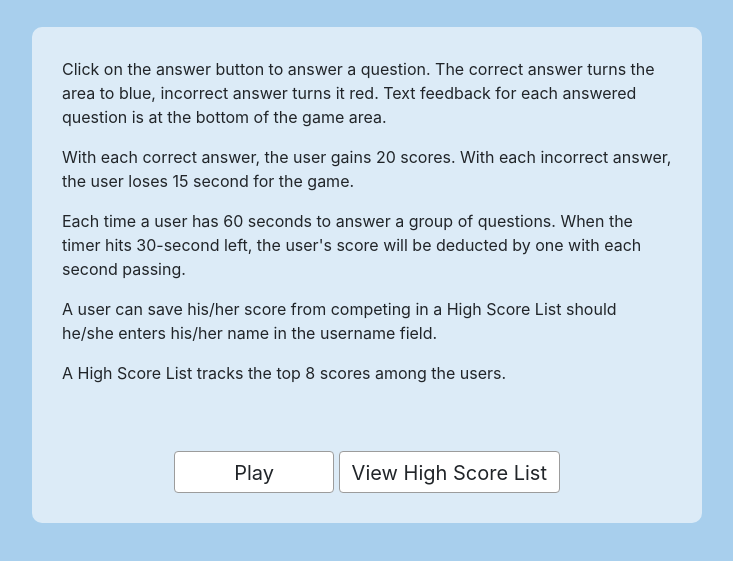
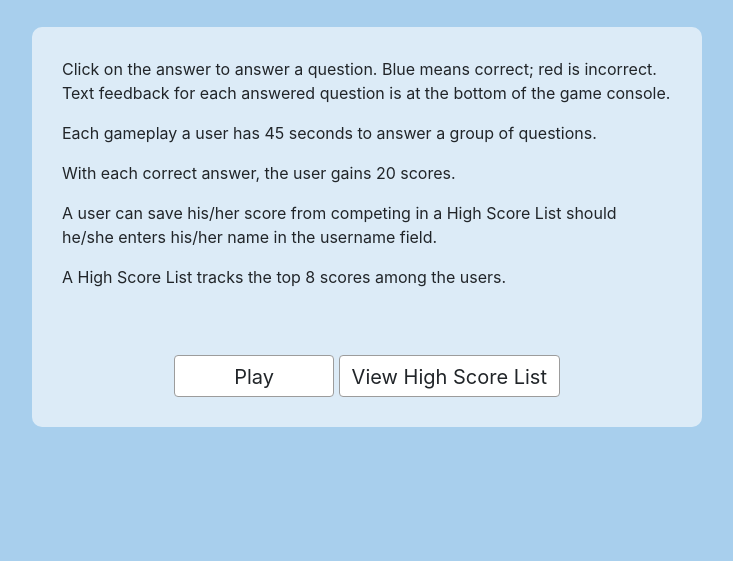
Before and after one commit to sabrina-code/04_Code-Quiz, a plain HTML site: page index.html in a window 1280 px wide. Shown: the part 101-662 px from the top of the page, without its empty margins (273-1006 px from the left). Drawn offline with nearby package versions, Linux system fonts and the light colour scheme.

Commit message:
instruction

```diff
--- a/index.html
+++ b/index.html
@@ -20,18 +20,15 @@
       <h1 class="gametitle">Quiz Game</h1>
       <div id="home" class="">
         <p>
-          Click on the answer button to answer a question. The correct answer
-          turns the area to blue, incorrect answer turns it red. Text feedback
-          for each answered question is at the bottom of the game area.
+          Click on the answer to answer a question. Blue means correct; red is
+          incorrect. Text feedback for each answered question is at the bottom
+          of the game console.
         </p>
         <p>
-          With each correct answer, the user gains 20 scores. With each
-          incorrect answer, the user loses 15 second for the game.
+          Each gameplay a user has 45 seconds to answer a group of questions.
         </p>
         <p>
-          Each time a user has 60 seconds to answer a group of questions. When
-          the timer hits 30-second left, the user's score will be deducted by
-          one with each second passing.
+          With each correct answer, the user gains 20 scores.
         </p>
         <p>
           A user can save his/her score from competing in a High Score List
```
